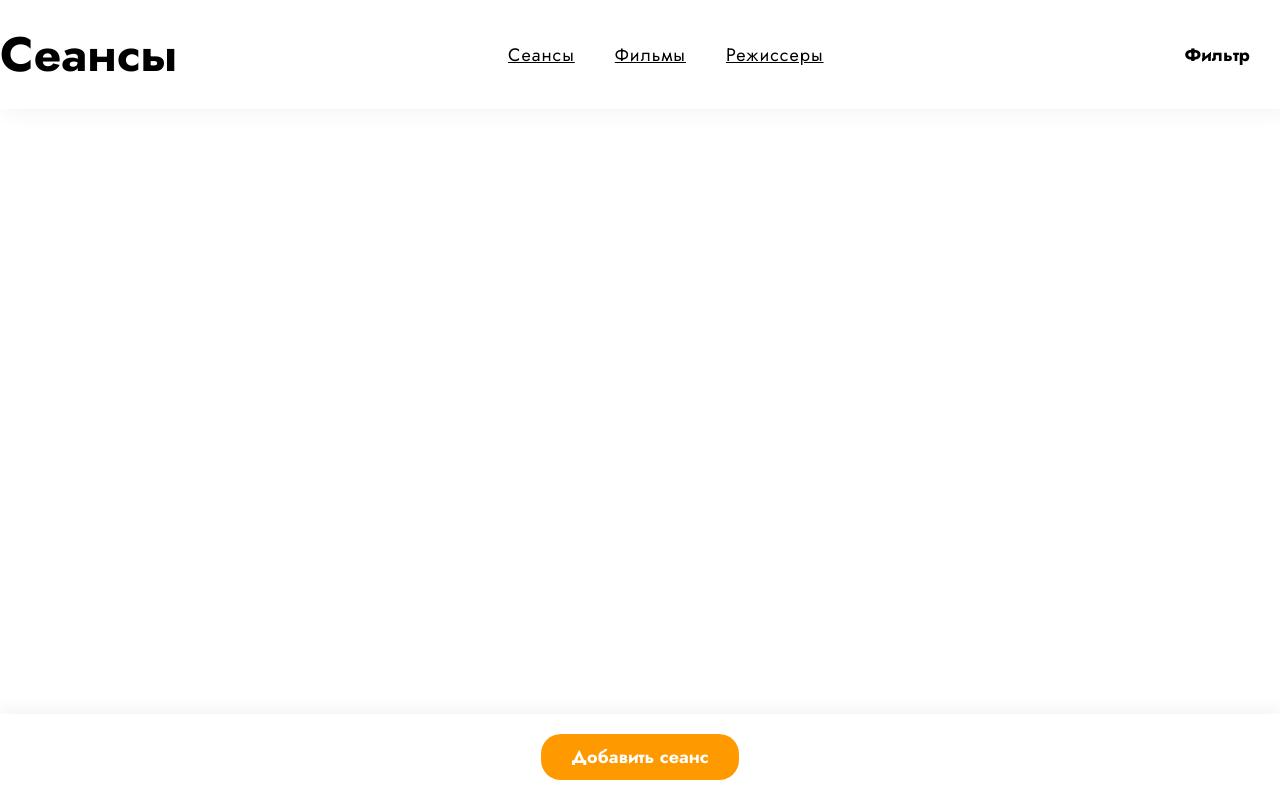
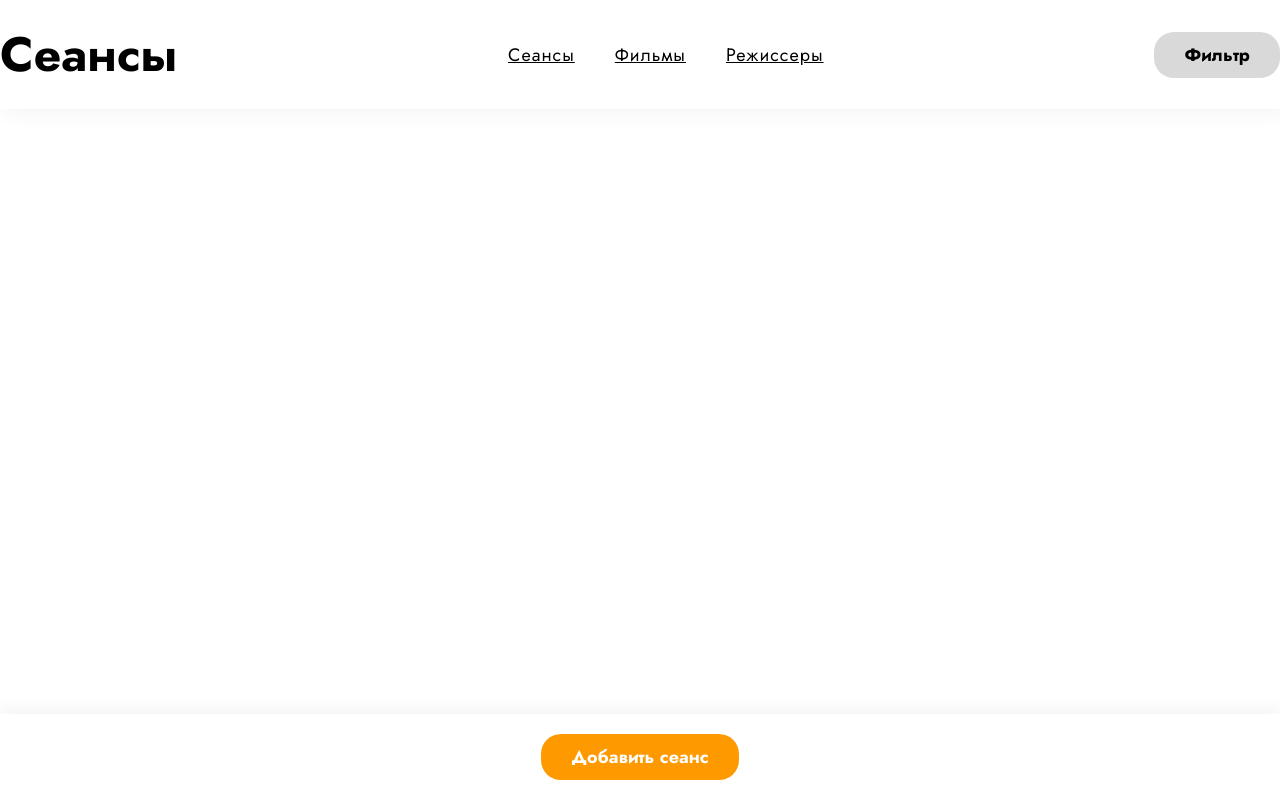
Before and after one commit to RinChn/DistributedSystemsLabSecond, a website: page frontend/index.html in a window 1280 px wide. Drawn offline with nearby package versions, Linux system fonts and the light colour scheme; files that its build step writes are made by us from their sources; no server answers.

Commit message:
Refactor buttons styles

```diff
--- a/frontend/sass/base/_buttons.scss
+++ b/frontend/sass/base/_buttons.scss
@@ -9,7 +9,7 @@
     font-weight: bold;
     cursor: pointer;
     transition: all .3s;
-    background-color: $color-light;
+    background-color: transparent;
 }
 
 .button_main {
@@ -29,7 +29,7 @@
     background-repeat: no-repeat;
 }
 
-.filter-button {
+.addi-button {
     background-color: $color-grey;
     &:hover {
         background-color: $color-dark-grey;
```
